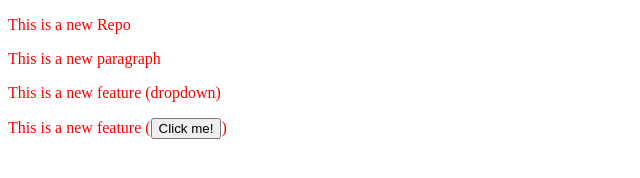
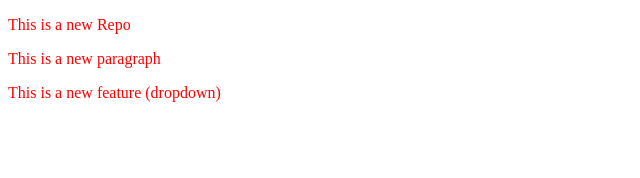
Before and after one commit to Munu-Singh/Remote-Repo, a plain HTML site: page index.html in a window 1280 px wide. Shown: the whole page, without its empty margins (0-640 px from the left). Drawn offline with Linux system fonts and the light colour scheme.

Commit message:
Delete button

```diff
--- a/index.html
+++ b/index.html
@@ -12,7 +12,7 @@
     <p>This is a new Repo</p>
     <p>This is a new paragraph</p>
     <p>This is a new feature (dropdown)</p>
-    <p>This is a new feature (<button>Click me!</button>)</p>
+
 </body>
 
 </html>
```
